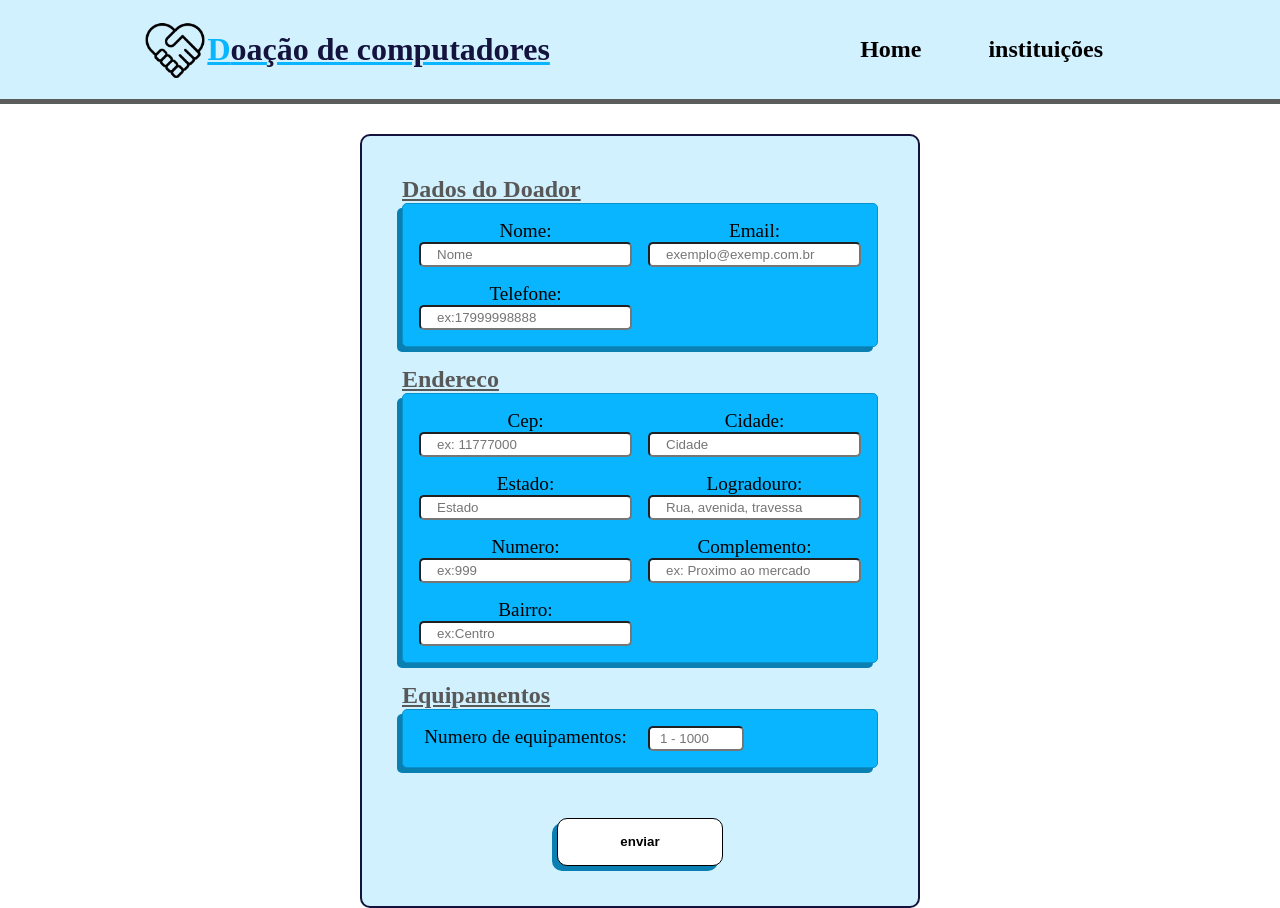
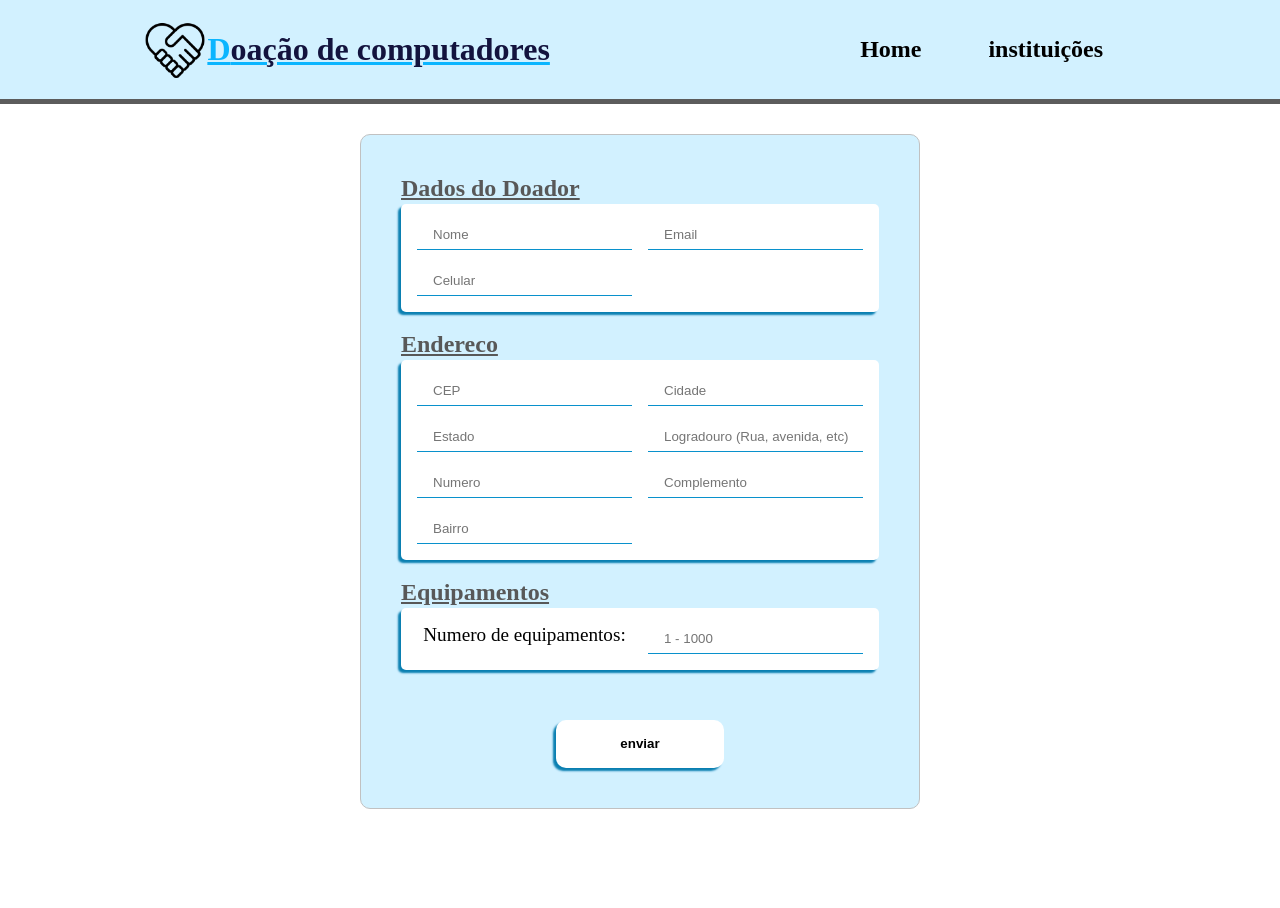
Before and after one commit to DubonP/PauloR_AppMasters, a Next.js app: page / in a window 1280 px wide. After the commit the page ends 859 px from the top, so only its background shows below. Built offline with nearby package versions, Linux system fonts and the light colour scheme.

Commit message:
novo form

```diff
--- a/pages/index.js
+++ b/pages/index.js
@@ -154,12 +154,6 @@ export default function Home({ status }) {
       </Head>
       <Header />
       <main className={styles.main}>
-        {/* <Image
-          src="/images/Computadores.jpg"
-          layout="fill"
-          alt="Background"
-          className={styles.background}
-        /> */}
         <div>{loading == true && <Loading />}</div>
         <form
           onSubmit={(e) => postDonation(e)}
@@ -169,10 +163,6 @@ export default function Home({ status }) {
             <h1 className={styles.donation_title}>Dados do Doador</h1>
           </div>
           <div className={styles.donation_inputs}>
-            <div className="">
-              <label aria-required className="" id="name_label">
-                Nome:
-              </label>
             <div className="">
               <input
                 id="name"
@@ -185,27 +175,17 @@ export default function Home({ status }) {
                 onChange={(e) => setUserName(e.target.value)}
               ></input>
             </div>
-            </div>
-            <div className="">
-              <label className="" id="email_label">
-                Email:
-              </label>
             <div className="">
               <input
                 type="email"
                 id="email"
                 value={userEmail}
                 name="email"
-                  placeholder="exemplo@exemp.com.br"
+                placeholder="Email"
                 className={styles.donation_input}
                 onChange={(e) => setUserEmail(e.target.value)}
               ></input>
             </div>
-            </div>
-            <div className="">
-              <label className="" id="phone_label">
-                Telefone:
-              </label>
             <div className="">
               <input
                 id="phone"
@@ -214,11 +194,10 @@ export default function Home({ status }) {
                 className={styles.donation_input}
                 required
                 value={userPhone}
-                  placeholder="ex:17999998888"
+                placeholder="Celular"
                 pattern="[0-9]{11}"
                 onChange={(e) => setUserPhone(e.target.value)}
               ></input>
-              </div>
             </div>
           </div>
           <div className={styles.donation_title_position}>
@@ -226,27 +205,18 @@ export default function Home({ status }) {
           </div>
           <div className={styles.donation_inputs}>
             <div className="">
-              <label aria-required className="" id="cep_label">
-                Cep:
-              </label>
-              <div className="">
               <input
                 id="textCEP"
                 name="cep"
                 type="text"
                 value={userZipCode}
-                  placeholder="ex: 11777000"
+                placeholder="CEP"
                 required
                 className={styles.donation_input}
                 onBlur={checkCEP}
                 onChange={(e) => setUserZipCode(e.target.value)}
               ></input>
             </div>
-            </div>
-            <div className="">
-              <label aria-required className="" id="city_label">
-                Cidade:
-              </label>
             <div className="">
               <input
                 id="city"
@@ -259,11 +229,6 @@ export default function Home({ status }) {
                 onChange={(e) => setUserCity(e.target.value)}
               ></input>
             </div>
-            </div>
-            <div className="">
-              <label aria-required className="" id="state_label">
-                Estado:
-              </label>
             <div className="">
               <input
                 id="state"
@@ -276,34 +241,24 @@ export default function Home({ status }) {
                 onChange={(e) => setUserState(e.target.value)}
               ></input>
             </div>
-            </div>
-            <div className="">
-              <label aria-required className="" id="streetAddress_label">
-                Logradouro:
-              </label>
             <div className="">
               <input
                 id="streetAddress"
                 value={userAddress}
                 name="streetAddress"
                 type="text"
-                  placeholder="Rua, avenida, travessa"
+                placeholder="Logradouro (Rua, avenida, etc)"
                 required
                 className={styles.donation_input}
                 onChange={(e) => setUserAddress(e.target.value)}
               ></input>
             </div>
-            </div>
-            <div className="">
-              <label aria-required className="" id="number_label">
-                Numero:
-              </label>
             <div className="">
               <input
                 id="number"
                 name="number"
                 type="number"
-                  placeholder="ex:999"
+                placeholder="Numero"
                 value={userHouseNumber}
                 required
                 pattern="[0-9]{11}"
@@ -311,39 +266,28 @@ export default function Home({ status }) {
                 className={styles.donation_input}
               ></input>
             </div>
-            </div>
-            <div className="">
-              <label aria-required className="" id="complement_label">
-                Complemento:
-              </label>
             <div className="">
               <input
                 id="complement"
                 name="complement"
                 value={userComplement}
                 type="text"
-                  placeholder="ex: Proximo ao mercado"
+                placeholder="Complemento"
                 onChange={(e) => setUserComplement(e.target.value)}
                 className={styles.donation_input}
               ></input>
             </div>
-            </div>
-            <div className="">
-              <label aria-required className="" id="neighborhood_label">
-                Bairro:
-              </label>
             <div className="">
               <input
                 id="neighborhood"
                 name="neighborhood"
                 value={userNeighborhood}
                 type="text"
-                  placeholder="ex:Centro"
+                placeholder="Bairro"
                 required
                 onChange={(e) => setUserNeighborhood(e.target.value)}
                 className={styles.donation_input}
               ></input>
-              </div>
             </div>
           </div>
           <div className={styles.donation_title_position}>
@@ -360,7 +304,7 @@ export default function Home({ status }) {
                 type="number"
                 placeholder="1 - 1000"
                 required
-                className={styles.donation_input_eq}
+                className={styles.donation_input}
                 onChange={(e) => setUserEquipament(e.target.value)}
               ></input>
             </div>
--- a/styles/Home.module.css
+++ b/styles/Home.module.css
@@ -8,24 +8,17 @@
   padding-top: 30px;
 }
 
-/* .background {
-  opacity: 0.7;
-  background-size: cover;
-  background-repeat: no-repeat;
-  height: 100%;
-  z-index: -1;
-} */
-
 .donation_form {
   text-align: center;
   padding: 40px;
+  margin-bottom: 50px;
   display: flex;
   flex-direction: column;
   align-items: center;
   justify-content: center;
   font-size: clamp(0.7rem, 5vw, 1rem);
   width: 35rem;
-  border: solid 2px rgb(19, 19, 62);
+  border: 1px solid rgb(193, 193, 193);
   border-radius: 10px;
   background: rgb(210, 241, 255);
 }
@@ -38,17 +31,18 @@
   margin-bottom: 1.2rem;
   padding: 1rem;
   font-size: clamp(1rem, 4vw, 1.2rem);
-  border: solid 1px rgb(9, 145, 204);
-  background: rgb(10, 181, 255);
+  border: solid 0px rgb(9, 145, 204);
+  background: rgb(255, 255, 255);
   border-radius: 5px;
-  box-shadow: -5px 5px 0px rgb(10, 127, 177);
+  box-shadow: -3px 3px 2px rgb(10, 127, 177);
 }
 
 .donation_input {
-  height: 25px;
+  height: 30px;
   width: 100%;
   padding-left: 1rem;
-  border-radius: 5px;
+  border: none;
+  border-bottom: 1px solid rgb(9, 145, 204);
 }
 
 .donation_eq_number {
@@ -58,17 +52,11 @@
   width: 100%;
 }
 
-.donation_input_eq {
-  height: 25px;
-  width: 6rem;
-  padding-left: 10px;
-  border-radius: 5px;
-}
-
 .donation_title_position {
   display: flex;
   flex-direction: row;
   align-items: flex-start;
+  margin-bottom: 2px;
   width: 100%;
 }
 
@@ -84,14 +72,14 @@
   font-weight: bold;
   width: 35%;
   height: 3rem;
-  border: solid 1px rgb(0, 0, 0);
+  border: solid 0px rgb(0, 0, 0);
   border-radius: 10px;
   background: rgb(255, 255, 255);
-  box-shadow: -5px 5px 0px rgb(10, 127, 177);
+  box-shadow: -3px 3px 2px rgb(10, 127, 177);
 }
 
 .button_form:active {
-  box-shadow: inset -4px 4px 0px rgb(10, 127, 177);
+  box-shadow: inset -2px 2px 1px rgb(10, 127, 177);
 }
 
 @media screen and (max-width: 570px) {
```
Lines whose indentation alone changed are shown as unchanged.
